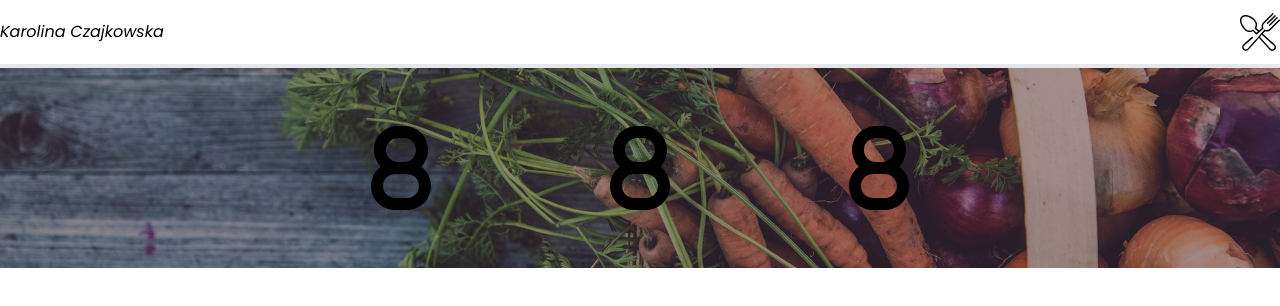
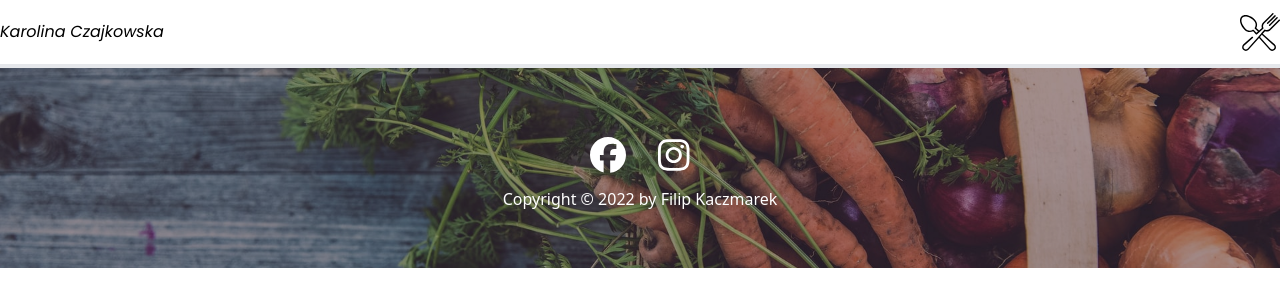
Before and after one commit to FilipKaczmarek/DietitianPortfolio-Karolina, a React (Create React App) app: page /about in a window 1280 px wide. Before the commit this address had no page. Shown: the top 306 px of the page. Built offline with nearby package versions, Linux system fonts and the light colour scheme.

Commit message:
Footer for desktops created

```diff
--- a/package.json
+++ b/package.json
@@ -4,6 +4,7 @@
   "private": true,
   "dependencies": {
     "@fortawesome/fontawesome-svg-core": "^6.1.1",
+    "@fortawesome/free-brands-svg-icons": "^6.1.1",
     "@fortawesome/free-solid-svg-icons": "^6.1.1",
     "@fortawesome/react-fontawesome": "^0.1.18",
     "@testing-library/jest-dom": "^5.16.4",
--- a/src/Sections/Footer/Footer.jsx
+++ b/src/Sections/Footer/Footer.jsx
@@ -2,9 +2,9 @@ import React from "react";
 import PropTypes from "prop-types";
 
 import { FontAwesomeIcon } from "@fortawesome/react-fontawesome";
-import { fa8 } from "@fortawesome/free-solid-svg-icons";
+import { faFacebook, faInstagram } from "@fortawesome/free-brands-svg-icons";
 
-import './Footer.css'
+import "./Footer.css";
 
 export const Footer = () => {
   return (
@@ -15,16 +15,18 @@ export const Footer = () => {
         alt=""
       />
       <div className="w-screen h-[200px] bg-[#0000005e] absolute inset-0"></div>
-      <div className="footerContentBox w-[70%] h-[200px] z-40 flex justify-evenly items-center">
-        <a href="/">
-          <FontAwesomeIcon icon={fa8} className={"text-8xl"} />
-        </a>
-        <a href="/">
-          <FontAwesomeIcon icon={fa8} className={"text-8xl"} />
-        </a>
-        <a href="/">
-          <FontAwesomeIcon icon={fa8} className={"text-8xl"} />
-        </a>
+      <div className="footerContentBox w-[70%] h-[200px] z-40 flex flex-col justify-center items-center text-white">
+        <div className="flex w-full justify-center items-center my-3">
+          <a href="/" className="px-4">
+            <FontAwesomeIcon icon={faFacebook} className={"text-4xl"} />
+          </a>
+          <a href="/" className="px-4">
+            <FontAwesomeIcon icon={faInstagram} className={"text-4xl"} />
+          </a>
+        </div>
+        <div>
+          <span>Copyright &copy; 2022 by Filip Kaczmarek</span>
+        </div>
       </div>
     </div>
   );
```
Also changed, not shown: 1 other file (tests, documents, lock files or other folders).
